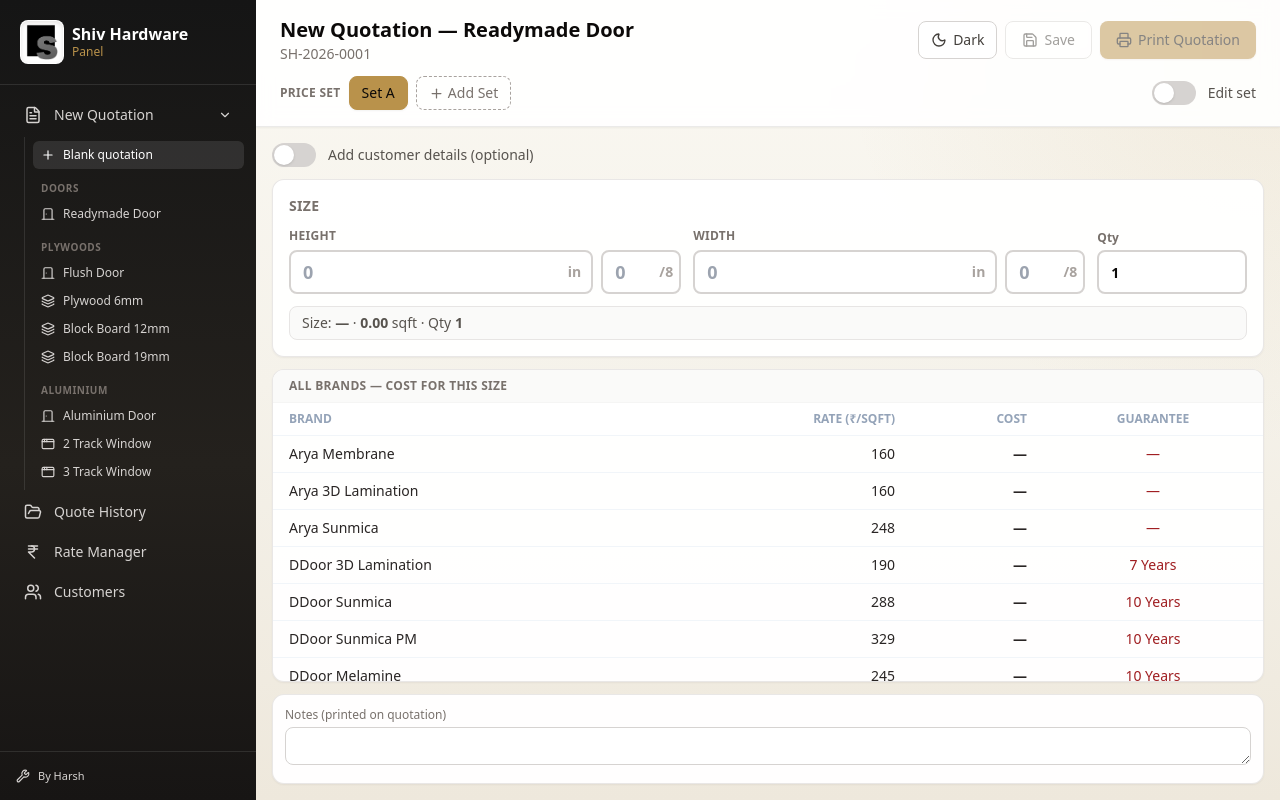
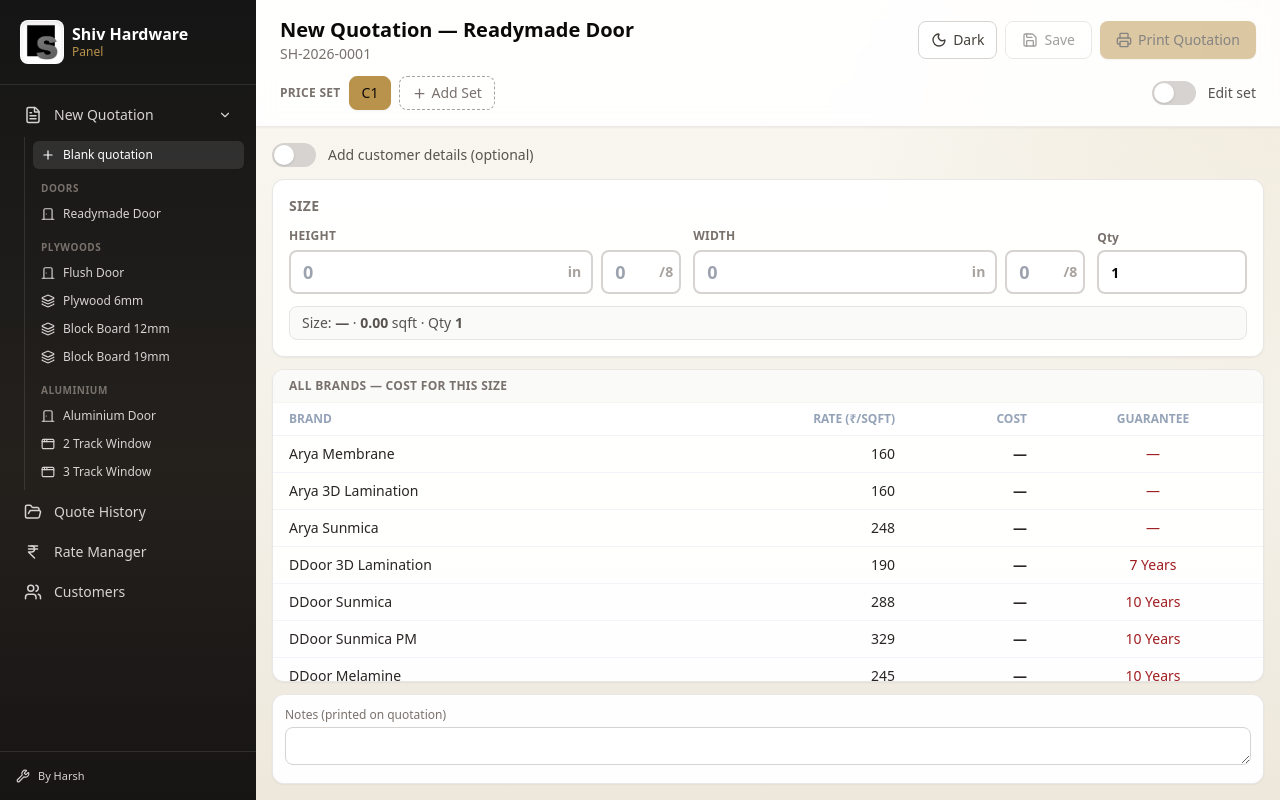
Before and after one commit to StarkAg/shiv-hardware-erp, a React (Vite) app: page /#/quote in a window 1280 px wide. Built offline with nearby package versions, Linux system fonts and the light colour scheme.

Commit message:
Lock price set names to codes

```diff
--- a/src/features/quotation/QuotationBuilder.tsx
+++ b/src/features/quotation/QuotationBuilder.tsx
@@ -32,7 +32,7 @@ const isCategory = (c?: string): c is ProductCategory =>
 
 export function QuotationBuilder() {
   const { id, category } = useParams()
-  const { sets, quotations, nextQuoteNumber, saveQuotation, upsertCustomer, addSet, renameSet, removeSet, updateBrand, removeBrand, addBrand } = useStore()
+  const { sets, quotations, nextQuoteNumber, saveQuotation, upsertCustomer, addSet, removeSet, updateBrand, removeBrand, addBrand } = useStore()
   const existing = quotations.find((q) => q.id === id)
 
   const [number] = useState(() => existing?.number ?? nextQuoteNumber())
@@ -268,14 +268,9 @@ export function QuotationBuilder() {
         {/* Edit-set toolbar (rename / delete the active set) */}
         {!alu && editMode && (
           <Card className="flex shrink-0 items-center justify-between p-3">
-            <label className="flex items-center gap-2 text-sm">
-              <span className="font-medium text-stone-500 dark:text-stone-400">Set name</span>
-              <input
-                className="rounded-lg border border-stone-300 px-3 py-1.5 text-sm font-semibold dark:border-white/15 dark:bg-stone-950 dark:text-stone-100"
-                value={activeSet?.name ?? ''}
-                onChange={(e) => renameSet(setId, e.target.value)}
-              />
-            </label>
+            <div className="text-sm font-semibold text-stone-700 dark:text-stone-200">
+              Active set: <span className="text-shiv-green">{activeSet?.name ?? 'C1'}</span>
+            </div>
             <Button
               variant="ghost"
               className="flex items-center gap-1.5 text-red-500"
--- a/src/features/rates/RateManager.tsx
+++ b/src/features/rates/RateManager.tsx
@@ -24,6 +24,8 @@ const BRAND_CATEGORIES = CATEGORY_ORDER.filter(
     c === 'block-board-19',
 )
 
+const codeSets = (sets: BrandSet[]): BrandSet[] => sets.map((s, i) => ({ ...s, name: `C${i + 1}` }))
+
 function clone(set: BrandSet, name: string): BrandSet {
   return { id: uid(), name, brands: set.brands.map((b) => ({ ...b, id: uid() })) }
 }
@@ -31,7 +33,7 @@ function clone(set: BrandSet, name: string): BrandSet {
 export function RateManager() {
   const { sets, setSets } = useStore()
   // Edits are held in a local draft until "Save" is pressed.
-  const [draft, setDraft] = useState<BrandSet[]>(() => structuredClone(sets))
+  const [draft, setDraft] = useState<BrandSet[]>(() => codeSets(structuredClone(sets)))
   const [activeIdx, setActiveIdx] = useState(0)
   const [openCat, setOpenCat] = useState<ProductCategory>('readymade-door')
 
@@ -52,25 +54,23 @@ export function RateManager() {
     }))
 
   function addSet() {
-    const name = `Set ${String.fromCharCode(65 + draft.length)}` // Set B, C, …
+    const name = `C${draft.length + 1}`
     setDraft((d) => [...d, clone(d[activeIdx] ?? d[0], name)])
     setActiveIdx(draft.length)
   }
   function removeSet(idx: number) {
     if (draft.length <= 1) return
     if (!confirm(`Delete ${draft[idx].name}?`)) return
-    setDraft((d) => d.filter((_, i) => i !== idx))
+    setDraft((d) => codeSets(d.filter((_, i) => i !== idx)))
     setActiveIdx((i) => Math.max(0, i >= idx ? i - 1 : i))
   }
-  const renameSet = (idx: number, name: string) =>
-    setDraft((d) => d.map((s, i) => (i === idx ? { ...s, name } : s)))
 
   function save() {
-    setSets(structuredClone(draft))
+    setSets(codeSets(structuredClone(draft)))
     alert('Price sets saved')
   }
   function reset() {
-    setDraft(structuredClone(sets))
+    setDraft(codeSets(structuredClone(sets)))
     setActiveIdx(0)
   }
 
@@ -120,14 +120,9 @@ export function RateManager() {
 
         {/* Active set toolbar */}
         <Card className="flex items-center justify-between p-3">
-          <label className="flex items-center gap-2 text-sm">
-            <span className="font-medium text-stone-500">Set name</span>
-            <input
-              className="rounded-lg border border-stone-300 px-3 py-1.5 text-sm font-semibold"
-              value={active?.name ?? ''}
-              onChange={(e) => renameSet(activeIdx, e.target.value)}
-            />
-          </label>
+          <div className="text-sm font-semibold text-stone-700 dark:text-stone-200">
+            Active set: <span className="text-shiv-green">{active?.name ?? 'C1'}</span>
+          </div>
           <div className="flex items-center gap-2">
             <Button variant="outline" onClick={addSet} className="flex items-center gap-1.5">
               <Copy size={15} /> Duplicate to new set
--- a/src/lib/data/brands.ts
+++ b/src/lib/data/brands.ts
@@ -83,5 +83,5 @@ export const SEED_BRANDS: Brand[] = [
   // — per-thickness rates, slab area rates, chaukhat & add-ons — not brand-based.
 ]
 
-/** Default price sets — Set A holds the seed brands above. */
-export const SEED_SETS: BrandSet[] = [{ id: 'set-a', name: 'Set A', brands: SEED_BRANDS }]
+/** Default price sets — C1 holds the seed brands above. */
+export const SEED_SETS: BrandSet[] = [{ id: 'set-a', name: 'C1', brands: SEED_BRANDS }]
--- a/src/lib/store.ts
+++ b/src/lib/store.ts
@@ -4,6 +4,7 @@ import { SEED_SETS } from './data/brands'
 import { db } from './db/adapter'
 
 const uid = () => Math.random().toString(36).slice(2, 10)
+const codeSets = (sets: BrandSet[]): BrandSet[] => sets.map((s, i) => ({ ...s, name: `C${i + 1}` }))
 
 interface AppState {
   sets: BrandSet[]
@@ -15,7 +16,6 @@ interface AppState {
   setSets: (sets: BrandSet[]) => void
   /** Append a new set (a copy of `cloneFromId`, or the first set). Returns its id. */
   addSet: (cloneFromId?: string) => string
-  renameSet: (setId: string, name: string) => void
   removeSet: (setId: string) => void
   updateBrand: (setId: string, brandId: string, patch: Partial<Brand>) => void
   removeBrand: (setId: string, brandId: string) => void
@@ -43,13 +43,13 @@ function persist(get: () => AppState) {
 const saved = db.load()
 
 export const useStore = create<AppState>((set, get) => ({
-  sets: (saved?.sets as BrandSet[]) ?? SEED_SETS,
+  sets: codeSets((saved?.sets as BrandSet[]) ?? SEED_SETS),
   customers: (saved?.customers as Customer[]) ?? [],
   quotations: (saved?.quotations as Quotation[]) ?? [],
   quoteSeq: (saved?.quoteSeq as number) ?? 0,
 
   setSets: (sets) => {
-    set({ sets })
+    set({ sets: codeSets(sets) })
     persist(get)
   },
 
@@ -57,10 +57,9 @@ export const useStore = create<AppState>((set, get) => ({
     const id = uid()
     set((st) => {
       const src = st.sets.find((s) => s.id === cloneFromId) ?? st.sets[0]
-      const name = `Set ${String.fromCharCode(65 + st.sets.length)}`
       const cloned: BrandSet = {
         id,
-        name,
+        name: `C${st.sets.length + 1}`,
         brands: (src?.brands ?? []).map((b) => ({ ...b, id: uid() })),
       }
       return { sets: [...st.sets, cloned] }
@@ -69,13 +68,8 @@ export const useStore = create<AppState>((set, get) => ({
     return id
   },
 
-  renameSet: (setId, name) => {
-    set((st) => ({ sets: st.sets.map((s) => (s.id === setId ? { ...s, name } : s)) }))
-    persist(get)
-  },
-
   removeSet: (setId) => {
-    set((st) => (st.sets.length <= 1 ? st : { sets: st.sets.filter((s) => s.id !== setId) }))
+    set((st) => (st.sets.length <= 1 ? st : { sets: codeSets(st.sets.filter((s) => s.id !== setId)) }))
     persist(get)
   },
 
--- a/src/lib/types.ts
+++ b/src/lib/types.ts
@@ -25,7 +25,7 @@ export interface Brand {
 
 export type GuaranteeYears = 0 | 1 | 3 | 5 | 7 | 10 | 15 | 20 | 25
 
-/** A named price set — a full copy of brands/rates (Set A, Set B, …). */
+/** A coded price set — a full copy of brands/rates (C1, C2, …). */
 export interface BrandSet {
   id: string
   name: string
```
